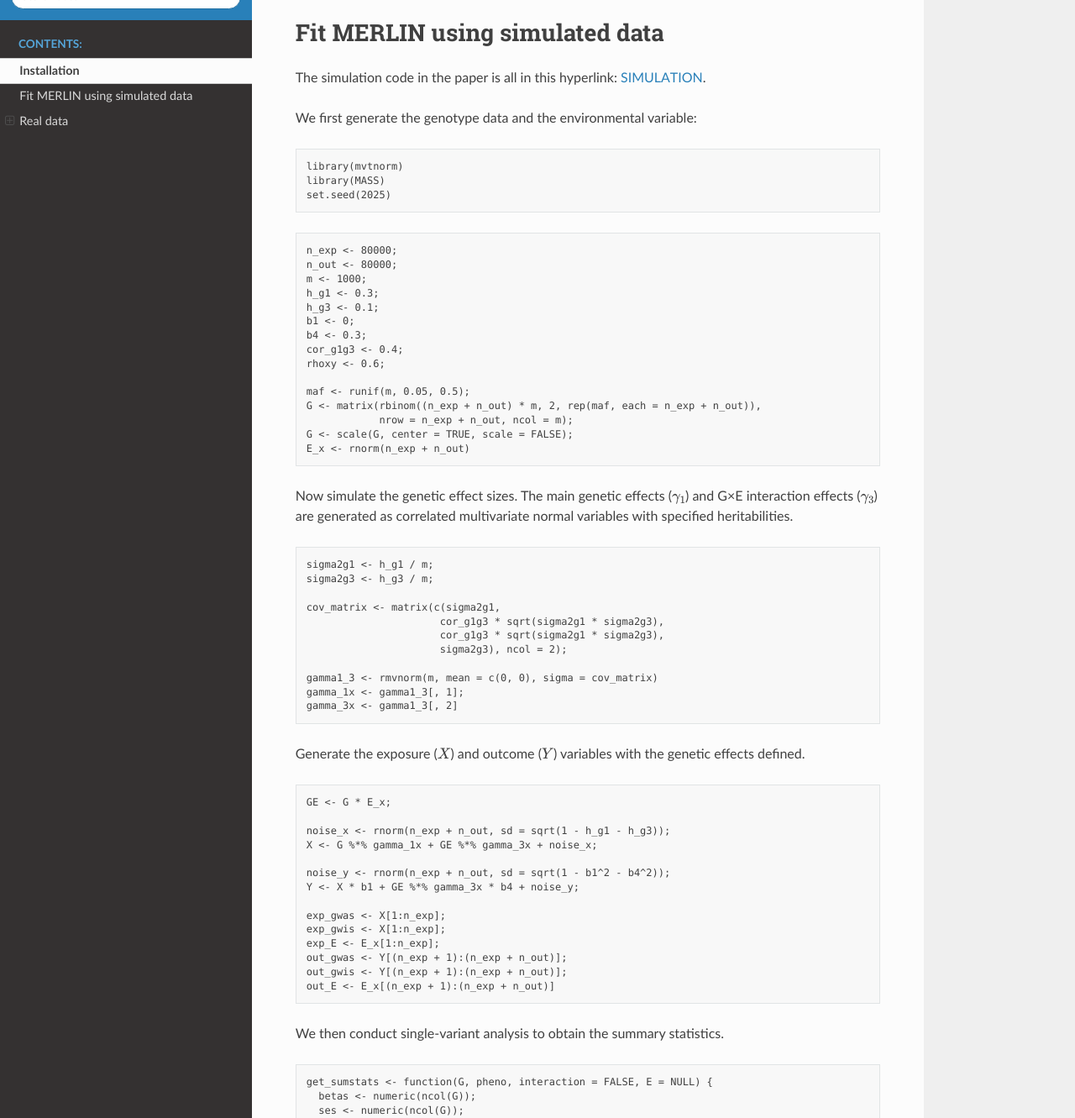
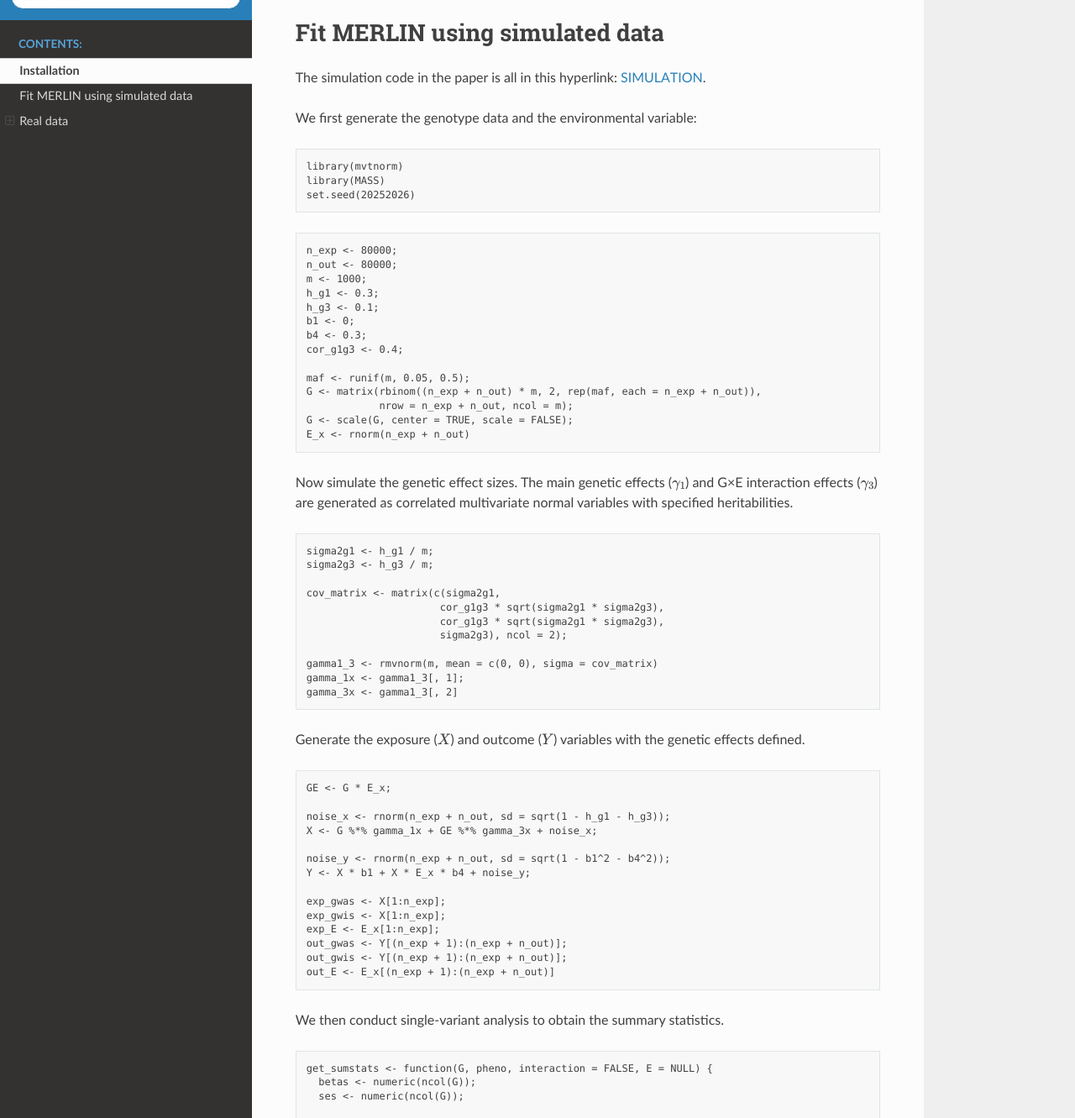
Before and after one commit to shilab-ecnu/MERLIN, a Sphinx documentation site: the page built from docs/source/MERLIN.md, in a window 1280 px wide and 1400 px high, scrolled down 410 px, cut to the strip 69-1400 px from the top of the window. Shown: the whole strip at 84% size. Built offline with Sphinx 7.4.7 and the Read the Docs theme 3.1.0, drawn with Linux system fonts in a browser that asks for light colours; some of the changed text lies outside the part shown.

Commit message:
Update MERLIN.md

````diff
--- a/docs/source/MERLIN.md
+++ b/docs/source/MERLIN.md
@@ -37,7 +37,7 @@
 ```{r, eval = FALSE}
 library(mvtnorm)
 library(MASS)
-set.seed(2025)
+set.seed(20252026)
 ```
 
 ```{r, eval = FALSE}
@@ -49,7 +49,6 @@
 b1 <- 0;
 b4 <- 0.3;
 cor_g1g3 <- 0.4;
-rhoxy <- 0.6;
 
 maf <- runif(m, 0.05, 0.5);
 G <- matrix(rbinom((n_exp + n_out) * m, 2, rep(maf, each = n_exp + n_out)),
@@ -83,7 +82,7 @@
 X <- G %*% gamma_1x + GE %*% gamma_3x + noise_x;
 
 noise_y <- rnorm(n_exp + n_out, sd = sqrt(1 - b1^2 - b4^2));
-Y <- X * b1 + GE %*% gamma_3x * b4 + noise_y;
+Y <- X * b1 + X * E_x * b4 + noise_y;
 
 exp_gwas <- X[1:n_exp];
 exp_gwis <- X[1:n_exp];
@@ -127,7 +126,7 @@
 We select genetic instruments using a p-value threshold. SNPs in either the GWAS or GWIS analysis are included in the union set of instruments.
 
 ```{r, eval = FALSE}
-p_threshold <- 0.01;
+p_threshold <- 5e-8;
 
 pvals_gwas <- 2 * pnorm(-abs(exp_gwas_sum$beta / exp_gwas_sum$se));
 iv_gwas <- which(pvals_gwas < p_threshold);
````
